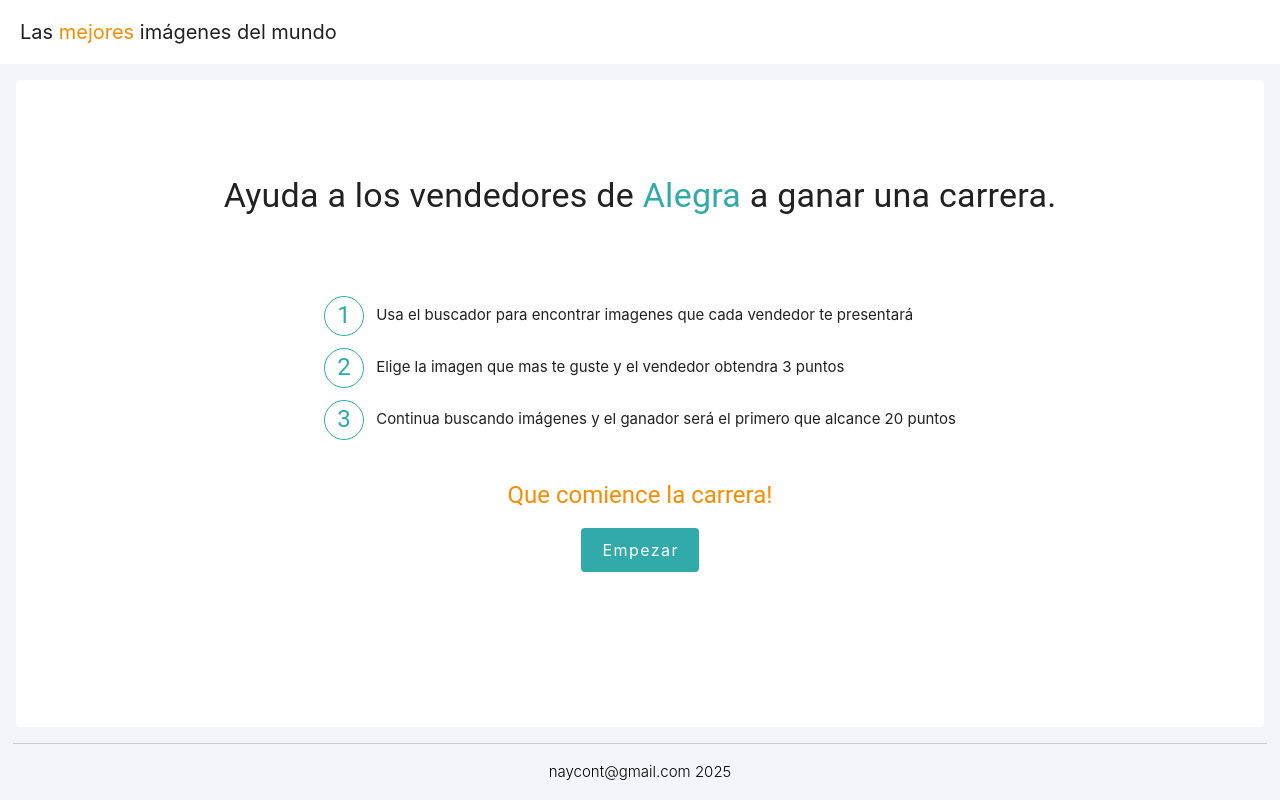
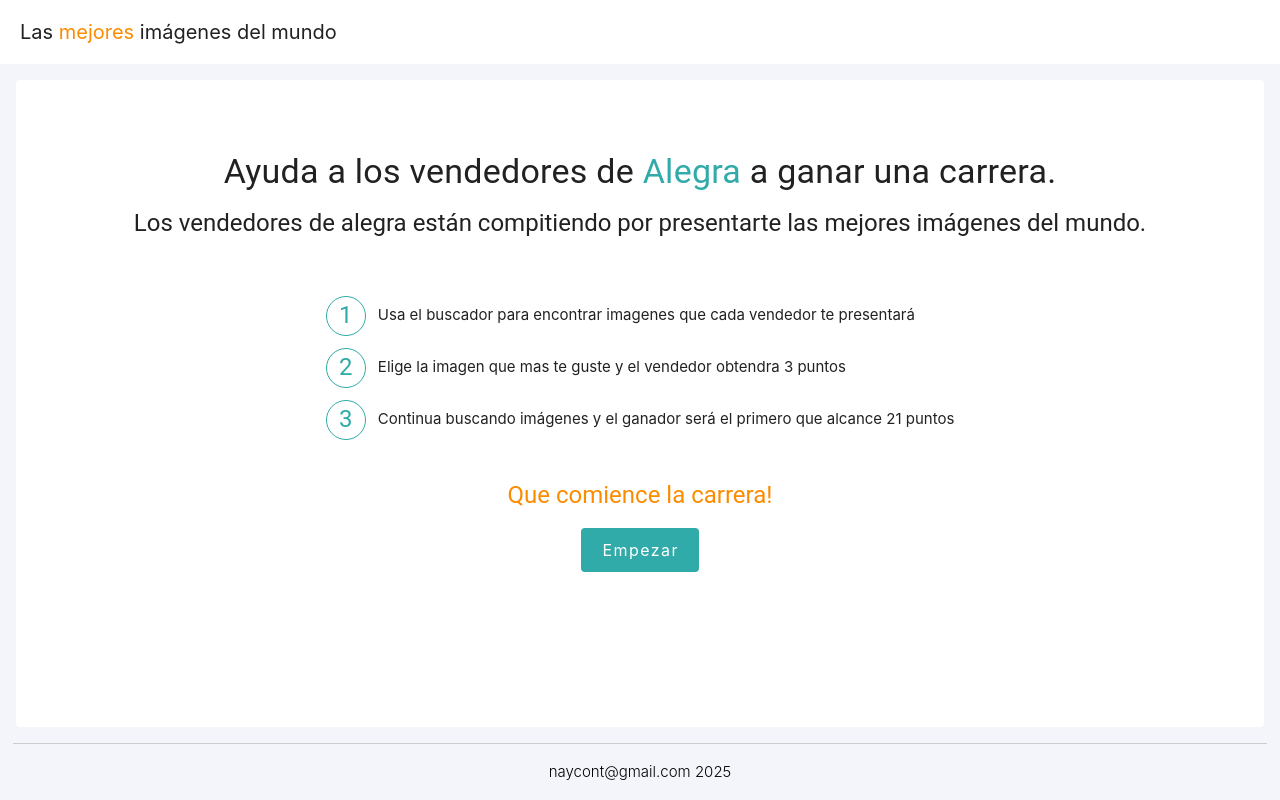
Before and after one commit to naycont/image-race, a Vue app: page / in a window 1280 px wide. Built offline with nearby package versions, Linux system fonts and the light colour scheme; no server answers.

Commit message:
bug-fixes

```diff
--- a/src/assets/main.scss
+++ b/src/assets/main.scss
@@ -5,6 +5,9 @@
   max-width: 100%;
   margin: 0 auto;
   font-weight: normal;
+  a {
+    text-decoration: none;
+  }
   main {
     max-width: 100%;
     height: 100%;
--- a/src/components/race/SearchControls.vue
+++ b/src/components/race/SearchControls.vue
@@ -29,6 +29,11 @@
 
   emit('searchImage', searchString.value)
 }
+
+const clearSearch = () => {
+  searchString.value = ''
+  emit('clearSearch')
+}
 </script>
 
 <template>
@@ -42,7 +47,7 @@
         rounded
         prepend-inner-icon="search"
         clearable
-        @click:clear="emit('clearSearch')"
+        @click:clear="clearSearch"
         :rules="searchValidationRules.required"
         hide-details
       ></v-text-field>
--- a/src/views/HomeView.vue
+++ b/src/views/HomeView.vue
@@ -10,11 +10,15 @@
 </script>
 <template>
   <div class="view-layout">
-    <div class="d-flex justify-center align-center banner">
+    <div class="d-flex flex-column justify-center align-center banner">
       <span class="text-center text-h4">
         Ayuda a los vendedores de
-        <span class="text-primary">Alegra</span>
+        <a class="text-primary" href="https://www.alegra.com/" target="_blank">Alegra</a>
         a ganar una carrera.
+      </span>
+
+      <span class="text-center text-h5 mt-4">
+        Los vendedores de alegra están compitiendo por presentarte las mejores imágenes del mundo.
       </span>
     </div>
 
@@ -37,7 +41,7 @@
           <v-avatar color="primary" variant="outlined" class="mr-2">
             <span class="text-h5">3</span>
           </v-avatar>
-          Continua buscando imágenes y el ganador será el primero que alcance 20 puntos
+          Continua buscando imágenes y el ganador será el primero que alcance 21 puntos
         </span>
       </div>
     </div>
--- a/src/views/RaceView.vue
+++ b/src/views/RaceView.vue
@@ -92,8 +92,9 @@
     okButton: 'Continuar',
     type: DIALOG_TYPES.success,
     hasCloseButton: false,
+    isLoading: false,
     params: JSON.stringify({
-      finished: true
+      confirmed: true
     })
   })
 }
@@ -145,6 +146,7 @@
     searchControlsKey.value = new Date().getTime()
     images.value = []
     scoreStore.initScore()
+    isSearchResult.value = false
   }
 })
 
```
